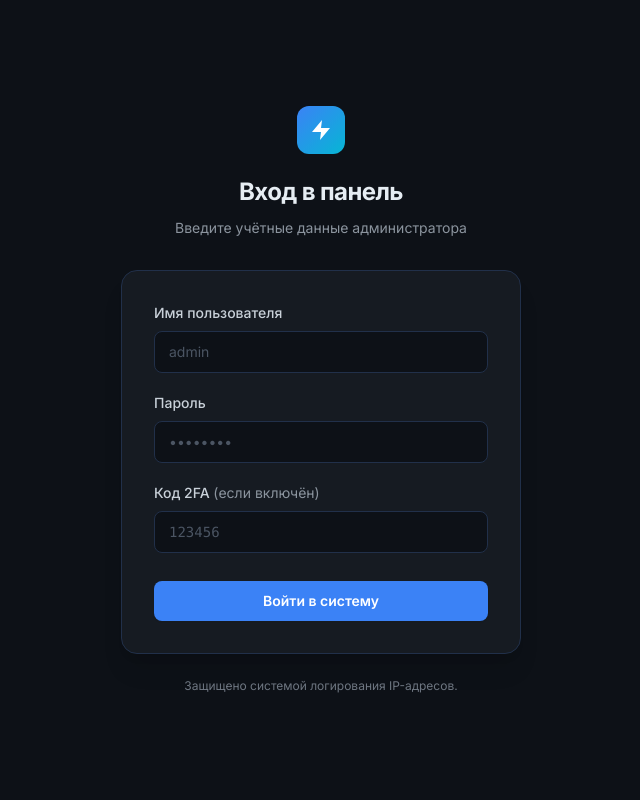
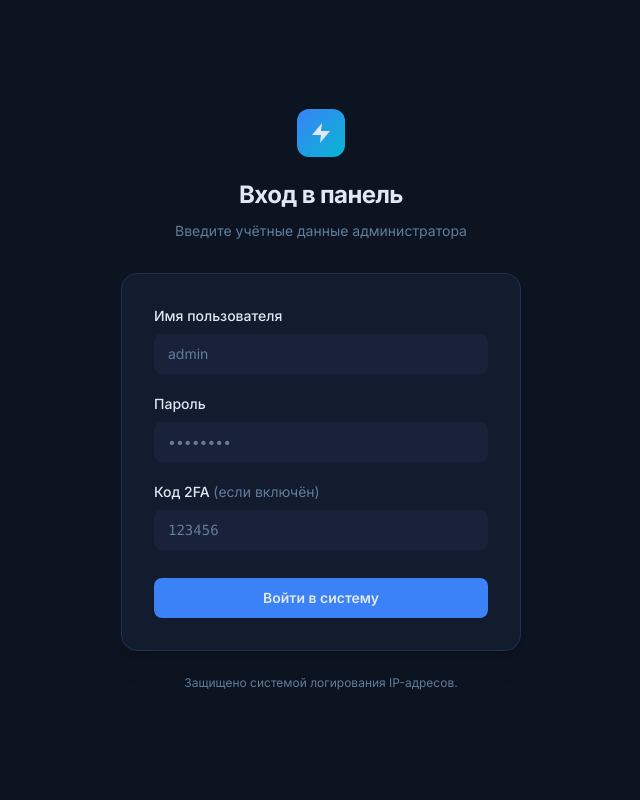
Before and after one commit to castawayGG/Ameba, a Flask app: page /admin/login in a window 1280 px wide. Shown: the whole page, without its empty margins (319-959 px from the left). Run offline with Flask 3, Linux system fonts and the light colour scheme; some libraries are stand-ins or nearby versions.

Commit message:
Apply fintech theme to all admin pages including login with cache busting
Co-authored-by: castawayGG <65886899+castawayGG@users.noreply.github.com>

```diff
--- a/webapptest/web/static/css/admin_theme.css
+++ b/webapptest/web/static/css/admin_theme.css
@@ -5,16 +5,18 @@
 
 /* Fintech dark-navy CSS variables */
 :root {
-    --panel-bg:        #0d1421;
-    --panel-surface:   #131c2e;
-    --panel-card:      #192238;
-    --panel-border:    #1d3150;
-    --panel-accent:    #3b82f6;
-    --panel-accent2:   #2563eb;
-    --panel-accent-g1: #3b82f6;
-    --panel-accent-g2: #06b6d4;
-    --panel-text:      #e1e8f5;
-    --panel-muted:     #607d99;
+    --panel-bg:          #0d1421;
+    --panel-surface:     #131c2e;
+    --panel-card:        #192238;
+    --panel-border:      #1d3150;
+    --panel-accent:      #3b82f6;
+    --panel-accent2:     #2563eb;
+    --panel-accent-g1:   #3b82f6;
+    --panel-accent-g2:   #06b6d4;
+    --panel-accent-hover: #60a5fa;
+    --panel-accent-glow: rgba(59,130,246,0.15);
+    --panel-text:        #e1e8f5;
+    --panel-muted:       #607d99;
 }
 
 /* Dark palette applied to the entire admin panel */
--- a/webapptest/web/templates/admin/base.html
+++ b/webapptest/web/templates/admin/base.html
@@ -8,7 +8,7 @@
     <link rel="preconnect" href="https://fonts.gstatic.com" crossorigin>
     <link href="https://fonts.googleapis.com/css2?family=Inter:wght@400;500;600;700&display=swap" rel="stylesheet">
     <link rel="stylesheet" href="https://cdnjs.cloudflare.com/ajax/libs/font-awesome/6.5.1/css/all.min.css" crossorigin="anonymous" referrerpolicy="no-referrer">
-    <link rel="stylesheet" href="{{ url_for('static', filename='css/admin_theme.css') }}">
+    <link rel="stylesheet" href="{{ url_for('static', filename='css/admin_theme.css') }}?v={{ config.APP_VERSION }}">
     <script src="https://cdn.tailwindcss.com"></script>
     <script src="https://cdn.jsdelivr.net/npm/chart.js"></script>
     <script>
--- a/webapptest/web/templates/admin/login.html
+++ b/webapptest/web/templates/admin/login.html
@@ -18,28 +18,29 @@
             }
         }
     </script>
+    <link rel="stylesheet" href="{{ url_for('static', filename='css/admin_theme.css') }}?v={{ config.APP_VERSION }}">
     <style>
-        .btn-accent { background: #3b82f6; transition: background 0.15s; }
-        .btn-accent:hover { background: #60a5fa; }
-        input:focus { outline: none; ring: none; border-color: #3b82f6 !important; box-shadow: 0 0 0 3px rgba(59,130,246,0.15); }
+        .btn-accent { background: var(--panel-accent); transition: background 0.15s; }
+        .btn-accent:hover { background: var(--panel-accent-hover); }
+        input:focus { outline: none; ring: none; border-color: var(--panel-accent) !important; box-shadow: 0 0 0 3px var(--panel-accent-glow); }
     </style>
 </head>
-<body style="background: #0d1117;" class="flex items-center justify-center min-h-screen font-sans antialiased">
+<body class="flex items-center justify-center min-h-screen font-sans antialiased">
 
     <div class="w-full max-w-md px-6 py-12">
         <div class="flex flex-col items-center mb-8">
-            <div class="flex items-center justify-center w-12 h-12 rounded-xl mb-5" style="background: linear-gradient(135deg, #3b82f6, #06b6d4);">
+            <div class="flex items-center justify-center w-12 h-12 rounded-xl mb-5" style="background: linear-gradient(135deg, var(--panel-accent-g1), var(--panel-accent-g2));">
                 <svg xmlns="http://www.w3.org/2000/svg" class="w-6 h-6 text-white" fill="currentColor" viewBox="0 0 24 24"><path d="M13 2L3 14h9l-1 8 10-12h-9l1-8z"/></svg>
             </div>
-            <h2 class="text-center text-2xl font-bold leading-9 tracking-tight" style="color: #e6edf3;">
+            <h2 class="text-center text-2xl font-bold leading-9 tracking-tight" style="color: var(--panel-text);">
                 Вход в панель
             </h2>
-            <p class="mt-2 text-center text-sm" style="color: #8b949e;">
+            <p class="mt-2 text-center text-sm" style="color: var(--panel-muted);">
                 Введите учётные данные администратора
             </p>
         </div>
 
-        <div style="background: #161b22; border: 1px solid #21304a;" class="px-8 py-8 rounded-2xl shadow-xl">
+        <div style="background: var(--panel-surface); border: 1px solid var(--panel-border);" class="px-8 py-8 rounded-2xl shadow-xl">
 
             {% with messages = get_flashed_messages(with_categories=true) %}
                 {% if messages %}
@@ -54,27 +55,24 @@
             <form class="space-y-5" action="" method="POST">
 
                 <div>
-                    <label for="username" class="block text-sm font-medium mb-2" style="color: #c9d1d9;">Имя пользователя</label>
+                    <label for="username" class="block text-sm font-medium mb-2" style="color: var(--panel-text);">Имя пользователя</label>
                     <input id="username" name="username" type="text" autocomplete="username" required
-                        style="background: #0d1117; border: 1px solid #21304a; color: #e6edf3;"
                         class="block w-full rounded-lg py-2.5 px-3.5 text-sm transition-colors placeholder:text-gray-600"
                         placeholder="admin">
                 </div>
 
                 <div>
-                    <label for="password" class="block text-sm font-medium mb-2" style="color: #c9d1d9;">Пароль</label>
+                    <label for="password" class="block text-sm font-medium mb-2" style="color: var(--panel-text);">Пароль</label>
                     <input id="password" name="password" type="password" autocomplete="current-password" required
-                        style="background: #0d1117; border: 1px solid #21304a; color: #e6edf3;"
                         class="block w-full rounded-lg py-2.5 px-3.5 text-sm transition-colors placeholder:text-gray-600"
                         placeholder="••••••••">
                 </div>
 
                 <div>
-                    <label for="otp" class="block text-sm font-medium mb-2" style="color: #c9d1d9;">
-                        Код 2FA <span style="color: #8b949e;" class="font-normal">(если включён)</span>
+                    <label for="otp" class="block text-sm font-medium mb-2" style="color: var(--panel-text);">
+                        Код 2FA <span style="color: var(--panel-muted);" class="font-normal">(если включён)</span>
                     </label>
                     <input id="otp" name="otp" type="text" inputmode="numeric" autocomplete="one-time-code"
-                        style="background: #0d1117; border: 1px solid #21304a; color: #e6edf3;"
                         class="block w-full rounded-lg py-2.5 px-3.5 text-sm transition-colors tracking-widest font-mono placeholder:text-gray-600 placeholder:tracking-normal"
                         placeholder="123456">
                 </div>
@@ -88,7 +86,7 @@
             </form>
         </div>
 
-        <p class="text-center text-xs mt-6" style="color: #6e7681;">
+        <p class="text-center text-xs mt-6" style="color: var(--panel-muted);">
             Защищено системой логирования IP-адресов.
         </p>
     </div>
```
Also changed, not shown: webapptest/core/config.py (+16 -0 lines).
